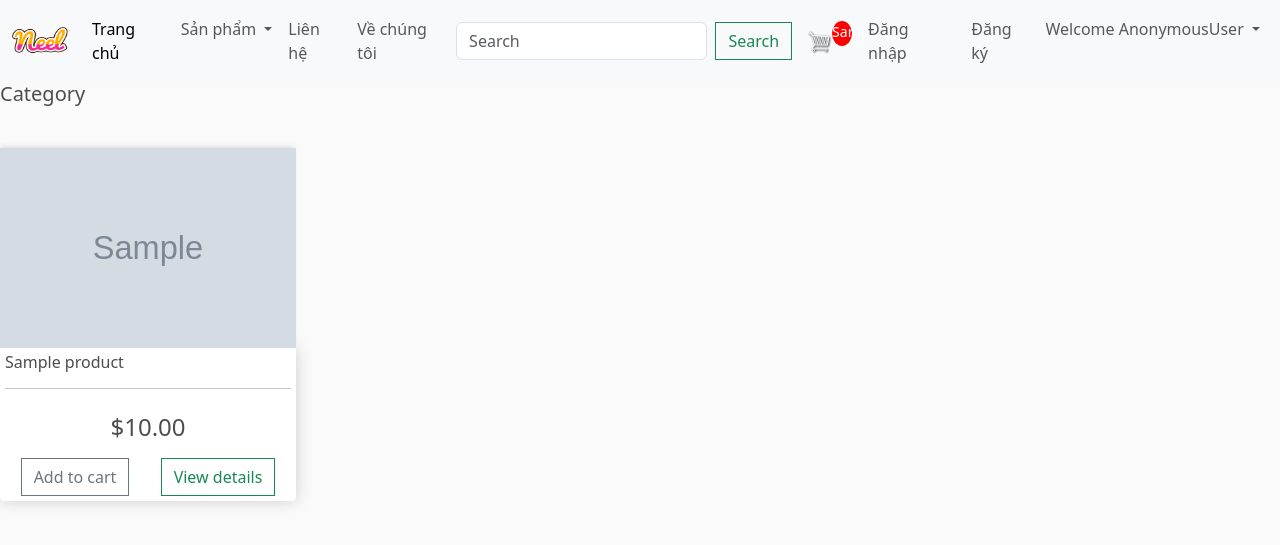
After one commit to congsanhle99/python-django-web, a Django app: template ecommerce/app/templates/app/category.html in a window 1280 px wide. The commit adds this page. Shown: the top 545 px of the page. Run offline with Django 4.2, Linux system fonts and the light colour scheme; tables that the repository leaves empty hold one stand-in row (values such as "Sample post"); the template is opened without the code that fills it: values that come from a table or form of the project are taken from there, most other values are stand-ins (such as "Sample title", 1, 10 or a date in 2020); grey boxes marked "Sample" are stand-in pictures; some libraries are stand-ins or nearby versions.

Commit message:
[1008-23] category page

```diff
--- a/ecommerce/app/templates/app/base.html
+++ b/ecommerce/app/templates/app/base.html
@@ -100,10 +100,11 @@
                 Sản phẩm
               </a>
               <ul class="dropdown-menu">
-                <li><a class="dropdown-item" href="#">Sữa</a></li>
-                <li><a class="dropdown-item" href="#">Kẹo</a></li>
-                <li><a class="dropdown-item" href="#">Bánh</a></li>
-
+                {% for category in categories %}
+                <li>
+                  <a class="dropdown-item" href="{% url 'app:category' %}?category={{category.slug}}">{{category.name}}</a>
+                </li>
+                {% endfor %}
               </ul>
             </li>
             <li class="nav-item">
--- /dev/null
+++ b/ecommerce/app/templates/app/category.html
@@ -0,0 +1,36 @@
+{% extends 'app/base.html' %} {% load static %}
+
+<html lang="en">
+  <head>
+    <meta charset="UTF-8" />
+    <meta name="viewport" content="width=device-width, initial-scale=1.0" />
+    <title>Search</title>
+  </head>
+  <body>
+    {% block search %}
+    <h5>Category</h5>
+    <br />
+    <div class="row" style="margin-bottom: 64px; width: 100%;">
+      {% for product in products %}
+      <div class="col-lg-3 mb-2">
+        <div class="d-flex align-items-center justify-content-around">
+          {% if product.image %}
+            <img class="thumbnail" src="{{product.image.url}}" alt="">
+          {% endif %}
+            {% comment %} <img class="thumbnail" src="{{product.ImageURL}}" alt=""> {% endcomment %}
+        </div>
+        <div class="box-element product">
+          <h6>{{product.name}}</h6>
+          <hr>
+          <h4 class="d-flex align-items-center justify-content-center p-2">${{product.price | floatformat:2}}</h4>
+          <div class="d-flex align-items-center justify-content-around">
+            <button data-product={{product.id}} data-action="add" class="btn btn-outline-secondary add-btn update-cart">Add to cart</button>
+            <a class="btn btn-outline-success" href="#">View details</a>
+          </div>
+        </div>
+      </div>
+      {% endfor %}
+
+    {% endblock search %}
+  </body>
+</html>
--- a/ecommerce/app/urls.py
+++ b/ecommerce/app/urls.py
@@ -11,4 +11,5 @@ urlpatterns = [
     path('login/', views.loginPage, name="login"),
     path('logout/', views.logoutPage, name="logout"),
     path('search/', views.search, name="search"),
+    path('category/', views.category, name="category"),
 ]
```
Also changed, not shown: ecommerce/app/views.py (+13 -1 lines).
